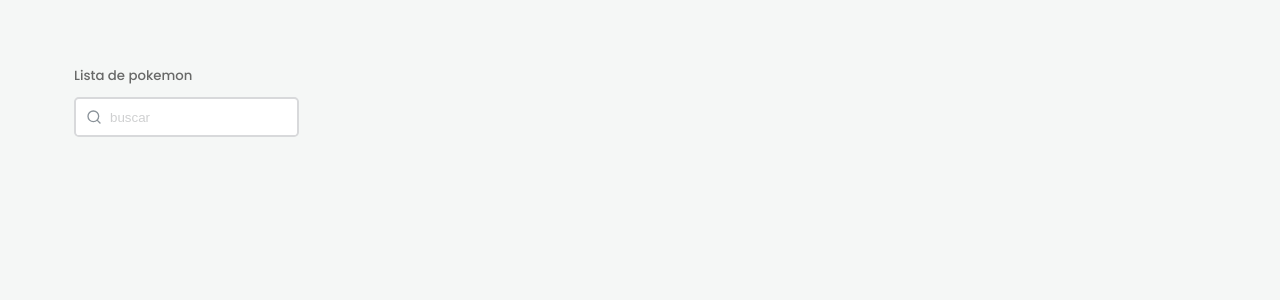
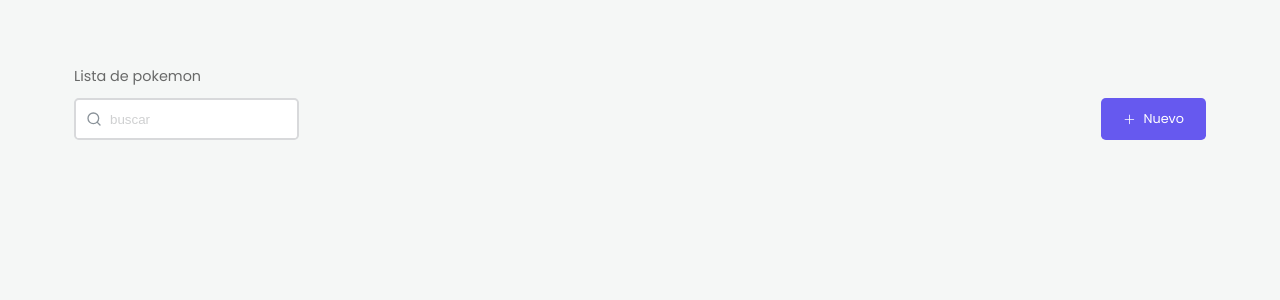
Before and after one commit to Nicolaswg/frontend-assesment, a React (Create React App) app: page / in a window 1280 px wide. Shown: the top 300 px of the page. Built offline with nearby package versions, Linux system fonts and the light colour scheme.

Commit message:
implement tdd component test||implement AddButton component || modify main styles

```diff
--- a/src/components/header/Header.jsx
+++ b/src/components/header/Header.jsx
@@ -1,5 +1,7 @@
 import React from 'react'
-import { SearchBar } from './searchbar/SearchBar'
+import SearchBar from './searchbar/SearchBar'
+import AddButton from './add_button/AddButton'
+
 import './header.scss'
 
 export const Header = () => {
@@ -8,6 +10,7 @@ export const Header = () => {
       <h5 className="title" data-testid="title">Lista de pokemon</h5>
       <div className="hr_container">
         <SearchBar />
+        <AddButton />
       </div>
     </div>
   )
--- /dev/null
+++ b/src/components/header/add_button/AddButton.jsx
@@ -0,0 +1,15 @@
+import React from 'react'
+import { BsPlusLg } from 'react-icons/bs'
+
+import './add_button.scss'
+
+const AddButton = () => {
+    return (
+        <div className="btn_wrapper" data-testid="add_button">
+            <BsPlusLg className="plus_icon" />
+            <p>Nuevo</p>
+        </div>
+    )
+}
+
+export default AddButton
--- /dev/null
+++ b/src/components/header/add_button/add_button.scss
@@ -0,0 +1,21 @@
+.btn_wrapper {
+  display: flex;
+  justify-content: center;
+  align-items: center;
+  background-color: #6659ef;
+  cursor: pointer;
+  padding: 10px 20px;
+  border: 2px solid transparent;
+  border-radius: 0.3rem;
+  gap: 0.5rem;
+
+  p {
+    color: #fff;
+    font-size: 0.8rem;
+  }
+
+  .plus_icon {
+    color: #fff;
+    font-size: 0.8rem;
+  }
+}
--- a/src/components/header/header.scss
+++ b/src/components/header/header.scss
@@ -5,7 +5,13 @@
   gap: 0.7rem;
 
   h5 {
-    font-weight: 500;
+    font-weight: 400;
+    font-size: 0.9rem;
     color: rgba(0, 0, 0, 0.576);
   }
+
+  .hr_container {
+    display: flex;
+    justify-content: space-between;
+  }
 }
--- a/src/components/header/searchbar/SearchBar.jsx
+++ b/src/components/header/searchbar/SearchBar.jsx
@@ -2,7 +2,7 @@ import React from 'react'
 import { FiSearch } from 'react-icons/fi'
 import './search_bar.scss'
 
-export const SearchBar = () => {
+const SearchBar = () => {
   return (
     <div className="search_wrapper">
       <div className="search_bar" data-testid="searchbar">
@@ -12,3 +12,5 @@ export const SearchBar = () => {
     </div>
   )
 }
+
+export default SearchBar
--- a/src/index.scss
+++ b/src/index.scss
@@ -13,7 +13,8 @@ h2,
 h3,
 h4,
 h5,
-h6 {
+h6,
+p {
   font-family:
     'Poppins',
     BlinkMacSystemFont,
```
Also changed, not shown: 2 other files (tests, documents, lock files or other folders).
